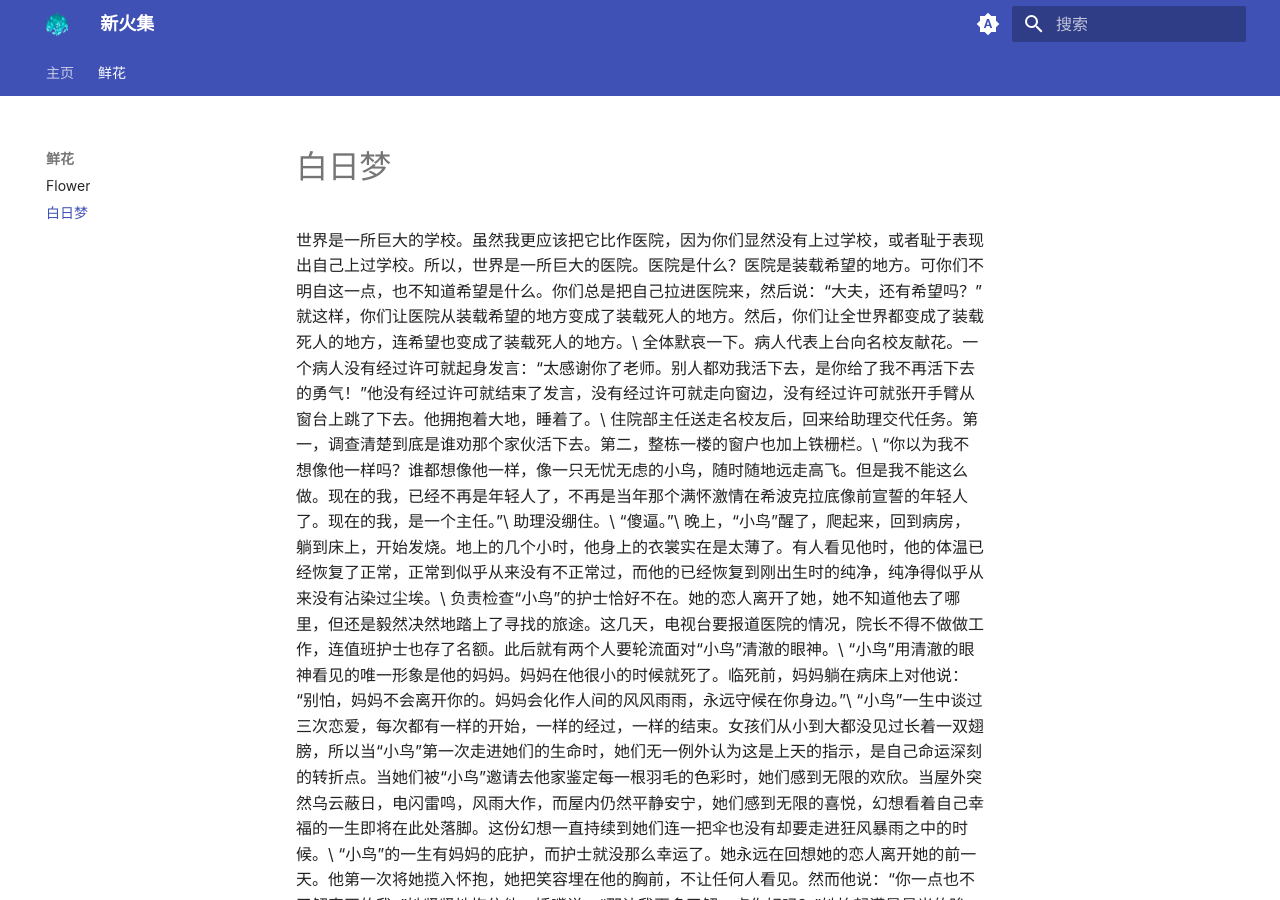
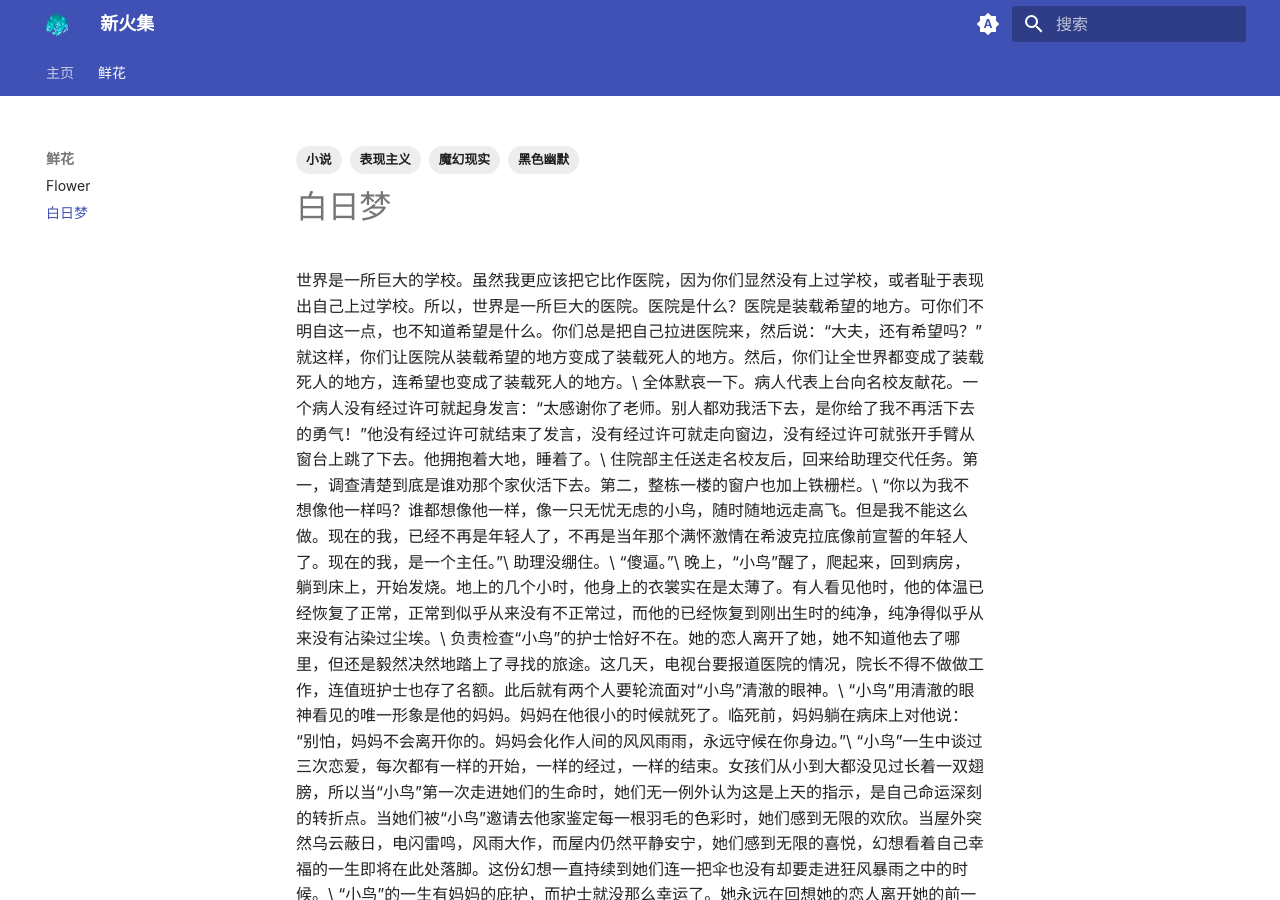
Before and after one commit to xinhuoji/xinhuoji, an MkDocs documentation site: the page built from docs/2026/1.md, in a window 1280 px wide and 900 px high. Built offline with MkDocs 1.6.1 and Material for MkDocs 9.7.7, drawn with Linux system fonts in a browser that asks for light colours.

Commit message:
Add tags

```diff
--- a/docs/2026/1.md
+++ b/docs/2026/1.md
@@ -1,3 +1,11 @@
+---
+date: 2026-07-27
+tags:
+  - 小说
+  - 表现主义
+  - 魔幻现实
+  - 黑色幽默
+---
 # 白日梦
 世界是一所巨大的学校。虽然我更应该把它比作医院，因为你们显然没有上过学校，或者耻于表现出自己上过学校。所以，世界是一所巨大的医院。医院是什么？医院是装载希望的地方。可你们不明自这一点，也不知道希望是什么。你们总是把自己拉进医院来，然后说：“大夫，还有希望吗？”就这样，你们让医院从装载希望的地方变成了装载死人的地方。然后，你们让全世界都变成了装载死人的地方，连希望也变成了装载死人的地方。\
 全体默哀一下。病人代表上台向名校友献花。一个病人没有经过许可就起身发言：“太感谢你了老师。别人都劝我活下去，是你给了我不再活下去的勇气！”他没有经过许可就结束了发言，没有经过许可就走向窗边，没有经过许可就张开手臂从窗台上跳了下去。他拥抱着大地，睡着了。\
```
